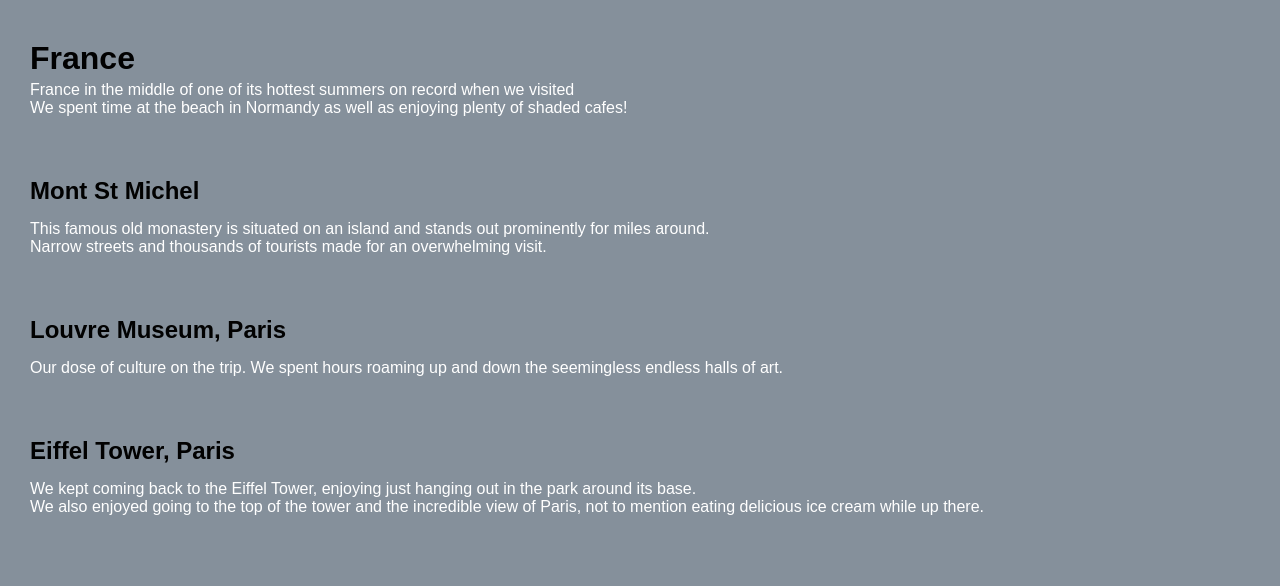
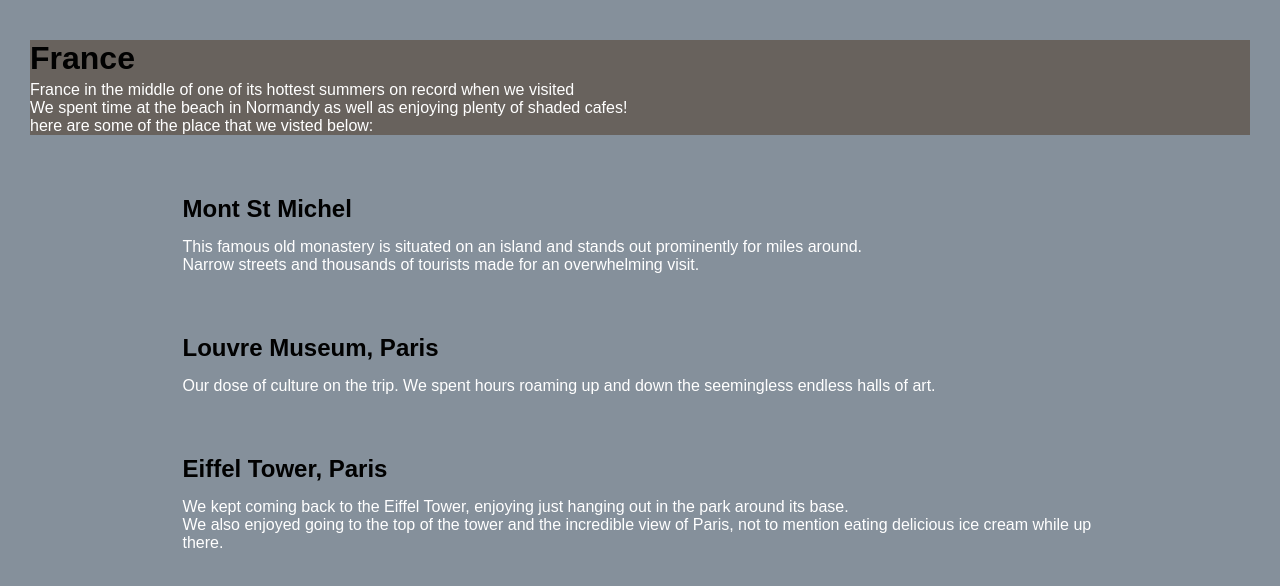
Before and after one commit to standrewscollege2018/2022-year-11-web-design-classwork-nathanstac, a plain HTML site: page intro/europe/france.html in a window 1280 px wide. Drawn offline with Linux system fonts and the light colour scheme.

Commit message:
adding breakes and spaces

```diff
--- a/intro/europe/france.html
+++ b/intro/europe/france.html
@@ -6,13 +6,15 @@
     <link rel="stylesheet" href="styles.css">
   </head>
   <body>
-
+<div class="intro">
 <h1>France</h1>
 
 <p>France in the middle of one of its hottest summers on record when we visited</p>
 
 <p>We spent time at the beach in Normandy as well as enjoying plenty of shaded cafes!</p>
-
+<p>here are some of the place that we visted below:</p>
+</div>
+<div class="body">
 <h2>Mont St Michel</h2>
 
 <p>This famous old monastery is situated on an island and stands out prominently for miles around.</p>
@@ -28,5 +30,8 @@
 <p>We kept coming back to the Eiffel Tower, enjoying just hanging out in the park around its base.</p>
 
 <p>We also enjoyed going to the top of the tower and the incredible view of Paris, not to mention eating delicious ice cream while up there.</p>
+
+
+</div>
   </body>
 </html>
--- a/intro/europe/styles.css
+++ b/intro/europe/styles.css
@@ -25,5 +25,6 @@ ul{
 }
 
 .body{
-
+width: 75%;
+margin: 0px auto;
 }
```
Also changed, not shown: intro/europe/greece.html (+4 -2 lines), intro/europe/italy.html (+5 -2 lines), intro/europe/uk.html (+4 -3 lines).
